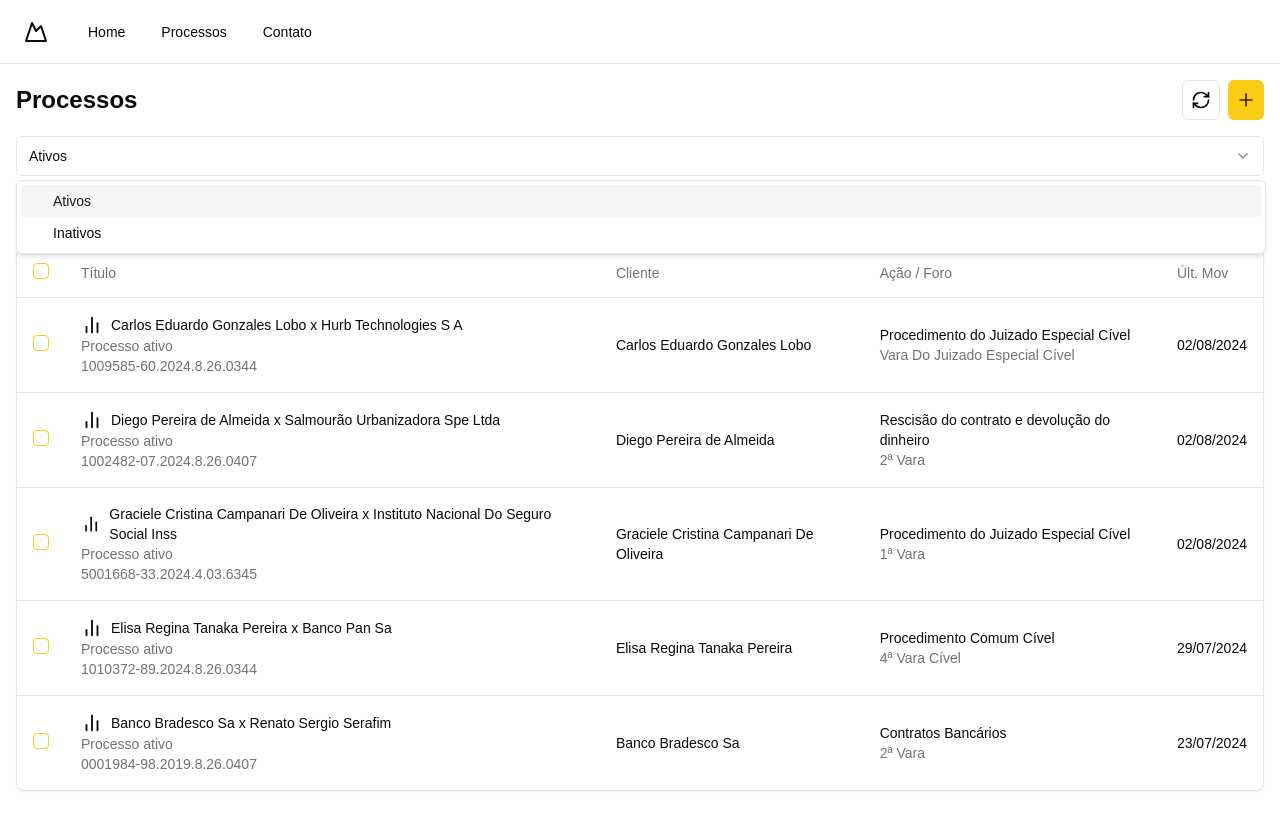
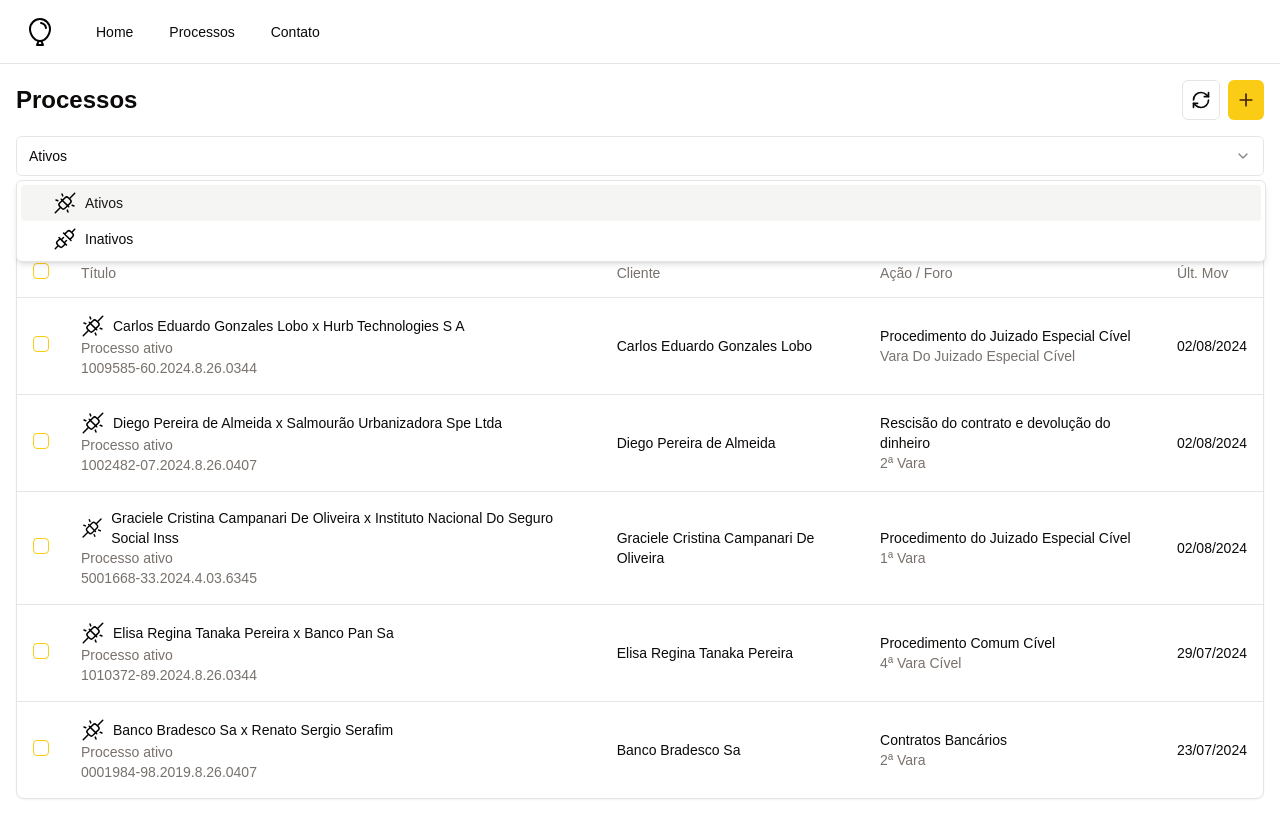
Before and after one commit to perebaj/law-reggae, a Next.js app: page /process in a window 1280 px wide. Both pictures are taken after a click on the button "Ativos". Built offline with nearby package versions, Linux system fonts and the light colour scheme; a web font is replaced by a local one.

Commit message:
:sparkles: icons

```diff
--- a/app/header.tsx
+++ b/app/header.tsx
@@ -14,7 +14,7 @@ export default function Header() {
   return (
     <header className="flex h-16 w-full shrink-0 items-center border-b bg-background px-4 md:px-6">
       <Link href="#" className="mr-6 flex items-center" prefetch={false}>
-        <MountainIcon className="h-6 w-6" />
+        <BallonIcon className="h-6 w-6" />
         <span className="sr-only">Acme Inc</span>
       </Link>
       <NavigationMenu className="hidden lg:flex">
@@ -59,7 +59,7 @@ export default function Header() {
               className="group flex h-10 w-10 shrink-0 items-center justify-center gap-2 rounded-full bg-primary text-lg font-semibold text-primary-foreground md:text-base"
               prefetch={false}
             >
-              <MountainIcon className="h-5 w-5 transition-all group-hover:scale-110" />
+              <BallonIcon className="h-5 w-5 transition-all group-hover:scale-110" />
               <span className="sr-only">Acme Inc</span>
             </Link>
             <Link
@@ -225,3 +225,17 @@ function MountainIcon(props: any) {
     </svg>
   );
 }
+
+function BallonIcon(props: any) {
+  return (
+    <svg
+      xmlns="http://www.w3.org/2000/svg"
+      width="32"
+      height="32"
+      fill="#000000"
+      viewBox="0 0 256 256"
+    >
+      <path d="M128,16a88.1,88.1,0,0,0-88,88c0,23.43,9.4,49.42,25.13,69.5,12.08,15.41,26.5,26,41.91,31.09L96.65,228.85A8,8,0,0,0,104,240h48a8,8,0,0,0,7.35-11.15L149,204.59c15.4-5.07,29.83-15.68,41.91-31.09C206.6,153.42,216,127.43,216,104A88.1,88.1,0,0,0,128,16Zm11.87,208H116.13l6.94-16.19c1.64.12,3.28.19,4.93.19s3.29-.07,4.93-.19Zm38.4-60.37C163.94,181.93,146.09,192,128,192s-35.94-10.07-50.27-28.37C64.12,146.27,56,124,56,104a72,72,0,0,1,144,0C200,124,191.88,146.27,178.27,163.63Zm-1-59.74A8.52,8.52,0,0,1,176,104a8,8,0,0,1-7.88-6.68,41.29,41.29,0,0,0-33.43-33.43,8,8,0,1,1,2.64-15.78,57.5,57.5,0,0,1,46.57,46.57A8,8,0,0,1,177.32,103.89Z"></path>
+    </svg>
+  );
+}
--- a/app/process/page.tsx
+++ b/app/process/page.tsx
@@ -41,8 +41,18 @@ export default function Component() {
               <SelectValue placeholder="Ativos" />
             </SelectTrigger>
             <SelectContent>
-              <SelectItem value="ativos">Ativos</SelectItem>
-              <SelectItem value="inativos">Inativos</SelectItem>
+              <SelectItem value="ativos">
+                <div className="flex items-center gap-2">
+                  <PlugIcon className="h-5 w-5" />
+                  Ativos
+                </div>
+              </SelectItem>
+              <SelectItem value="inativos">
+                <div className="flex items-center gap-2">
+                  <UnplugIcon className="h-5 w-5" />
+                  Inativos
+                </div>
+              </SelectItem>
             </SelectContent>
           </Select>
         </div>
@@ -122,7 +132,7 @@ export default function Component() {
                   </TableCell>
                   <TableCell>
                     <div className="flex items-center space-x-2">
-                      <RssIcon className="h-5 w-5 text-blue-500" />
+                      <PlugIcon className="h-2 w-2 text-blue-500" />
                       <span className="font-medium">{caseInfo.title}</span>
                     </div>
                     <div className="text-sm text-muted-foreground">
@@ -219,27 +229,6 @@ function PlusIcon(props: any) {
   );
 }
 
-function PrinterIcon(props: any) {
-  return (
-    <svg
-      {...props}
-      xmlns="http://www.w3.org/2000/svg"
-      width="24"
-      height="24"
-      viewBox="0 0 24 24"
-      fill="none"
-      stroke="currentColor"
-      strokeWidth="2"
-      strokeLinecap="round"
-      strokeLinejoin="round"
-    >
-      <path d="M6 18H4a2 2 0 0 1-2-2v-5a2 2 0 0 1 2-2h16a2 2 0 0 1 2 2v5a2 2 0 0 1-2 2h-2" />
-      <path d="M6 9V3a1 1 0 0 1 1-1h10a1 1 0 0 1 1 1v6" />
-      <rect x="6" y="14" width="12" height="8" rx="1" />
-    </svg>
-  );
-}
-
 function RefreshCwIcon(props: any) {
   return (
     <svg
@@ -262,23 +251,30 @@ function RefreshCwIcon(props: any) {
   );
 }
 
-function RssIcon(props: any) {
+function PlugIcon(props: any) {
   return (
     <svg
       xmlns="http://www.w3.org/2000/svg"
-      width="22"
-      height="22"
-      viewBox="0 0 24 24"
-      fill="none"
-      stroke="currentColor"
-      stroke-width="2"
-      stroke-linecap="round"
-      stroke-linejoin="round"
-      className="feather feather-bar-chart-2"
+      width="24"
+      height="24"
+      fill="#000000"
+      viewBox="0 0 256 256"
     >
-      <line x1="18" y1="20" x2="18" y2="10"></line>
-      <line x1="12" y1="20" x2="12" y2="4"></line>
-      <line x1="6" y1="20" x2="6" y2="14"></line>
+      <path d="M237.66,18.34a8,8,0,0,0-11.32,0l-52.4,52.41-5.37-5.38a32.05,32.05,0,0,0-45.26,0L100,88.69l-6.34-6.35A8,8,0,0,0,82.34,93.66L88.69,100,65.37,123.31a32,32,0,0,0,0,45.26l5.38,5.37-52.41,52.4a8,8,0,0,0,11.32,11.32l52.4-52.41,5.37,5.38a32,32,0,0,0,45.26,0L156,167.31l6.34,6.35a8,8,0,0,0,11.32-11.32L167.31,156l23.32-23.31a32,32,0,0,0,0-45.26l-5.38-5.37,52.41-52.4A8,8,0,0,0,237.66,18.34Zm-116.29,161a16,16,0,0,1-22.62,0L76.69,157.25a16,16,0,0,1,0-22.62L100,111.31,144.69,156Zm57.94-57.94L156,144.69,111.31,100l23.32-23.31a16,16,0,0,1,22.62,0l22.06,22A16,16,0,0,1,179.31,121.37ZM88.57,35A8,8,0,0,1,103.43,29l8,20A8,8,0,0,1,96.57,55ZM24.57,93A8,8,0,0,1,35,88.57l20,8A8,8,0,0,1,49,111.43l-20-8A8,8,0,0,1,24.57,93ZM231.43,163a8,8,0,0,1-10.4,4.46l-20-8A8,8,0,1,1,207,144.57l20,8A8,8,0,0,1,231.43,163Zm-64,58.06A8,8,0,0,1,152.57,227l-8-20A8,8,0,0,1,159.43,201Z"></path>
     </svg>
   );
 }
+
+function UnplugIcon(props: any) {
+  return (
+    <svg
+      xmlns="http://www.w3.org/2000/svg"
+      width="24"
+      height="24"
+      fill="#000000"
+      viewBox="0 0 256 256"
+    >
+      <path d="M149.66,138.34a8,8,0,0,0-11.32,0L120,156.69,99.31,136l18.35-18.34a8,8,0,0,0-11.32-11.32L88,124.69,69.66,106.34a8,8,0,0,0-11.32,11.32L64.69,124,41.37,147.31a32,32,0,0,0,0,45.26l5.38,5.37-28.41,28.4a8,8,0,0,0,11.32,11.32l28.4-28.41,5.37,5.38a32,32,0,0,0,45.26,0L132,191.31l6.34,6.35a8,8,0,0,0,11.32-11.32L131.31,168l18.35-18.34A8,8,0,0,0,149.66,138.34Zm-52.29,65a16,16,0,0,1-22.62,0L52.69,181.25a16,16,0,0,1,0-22.62L76,135.31,120.69,180Zm140.29-185a8,8,0,0,0-11.32,0l-28.4,28.41-5.37-5.38a32.05,32.05,0,0,0-45.26,0L124,64.69l-6.34-6.35a8,8,0,0,0-11.32,11.32l80,80a8,8,0,0,0,11.32-11.32L191.31,132l23.32-23.31a32,32,0,0,0,0-45.26l-5.38-5.37,28.41-28.4A8,8,0,0,0,237.66,18.34Zm-34.35,79L180,120.69,135.31,76l23.32-23.31a16,16,0,0,1,22.62,0l22.06,22A16,16,0,0,1,203.31,97.37Z"></path>
+    </svg>
+  );
+}
```
